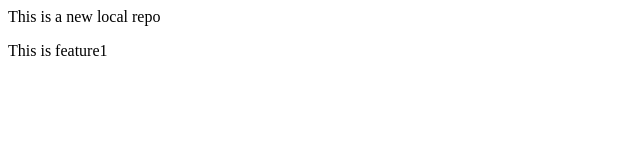
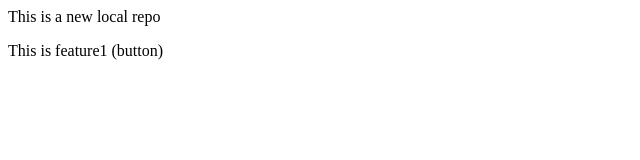
Before and after one commit to mrajamounika/localrepo-practise, a plain HTML site: page index.html in a window 1280 px wide. Shown: the full height of the page, 0-640 px from the left. Drawn offline with Linux system fonts and the light colour scheme.

```diff
--- a/index.html
+++ b/index.html
@@ -1,2 +1,2 @@
 <p>This is a new local repo</p>
-<p1> This is feature1</p1>
+<p1> This is feature1 (button)</p1>
```
